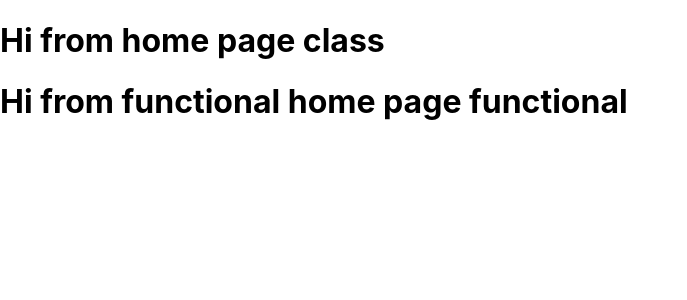
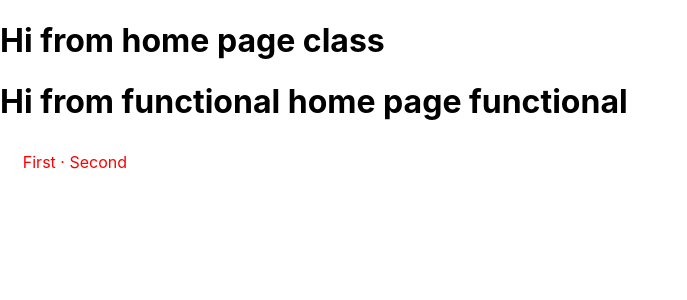
Before and after one commit to ajittupe2548/react-practice, a React (Create React App) app: page / in a window 1280 px wide. Shown: the top 300 px of the page, without its empty margins (0-687 px from the left). Built offline with nearby package versions, Linux system fonts and the light colour scheme.

Commit message:
Added : Dom elements

```diff
--- a/src/App.js
+++ b/src/App.js
@@ -1,12 +1,43 @@
 import './App.css';
 import CHome from './Components/CHome';
 import FHome from './Components/FHome';
+
+// React implements a browser-independent DOM system for performance and cross-browser compatibility. We took the opportunity to clean up a few rough edges in browser DOM implementations
+// In React, all DOM properties and attributes (including event handlers) should be camelCased. For example, the HTML attribute tabindex corresponds to the attribute tabIndex in React. The exception is aria-* and data-* attributes, which should be lowercased. For example, you can keep aria-label as aria-label.
+
+// A) Differences In Attributes
+// 1) checked - The checked attribute is supported by <input> components of type checkbox or radio. You can use it to set whether the component is checked. This is useful for building controlled components. defaultChecked is the uncontrolled equivalent, which sets whether the component is checked when it is first mounted.
+
+// 2) className - To specify a CSS class, use the className attribute. This applies to all regular DOM and SVG elements like <div>, <a>, and others.
+
+// 3) dangerouslySetInnerHTML - dangerouslySetInnerHTML is React’s replacement for using innerHTML in the browser DOM. In general, setting HTML from code is risky because it’s easy to inadvertently expose your users to a cross-site scripting (XSS) attack. So, you can set HTML directly from React, but you have to type out dangerouslySetInnerHTML and pass an object with a __html key, to remind yourself that it’s dangerous.
+
+// 4) htmlFor - Since for is a reserved word in JavaScript, React elements use htmlFor instead.
+
+// 5) onChange - The onChange event behaves as you would expect it to: whenever a form field is changed, this event is fired. We intentionally do not use the existing browser behavior because onChange is a misnomer for its behavior and React relies on this event to handle user input in real time.
+
+// 6) selected - If you want to mark an <option> as selected, reference the value of that option in the value of its <select> instead. Check out “The select Tag” for detailed instructions.
+
+// 7) style - The style attribute accepts a JavaScript object with camelCased properties rather than a CSS string. This is consistent with the DOM style JavaScript property, is more efficient, and prevents XSS security holes.
+// Style keys are camelCased in order to be consistent with accessing the properties on DOM nodes from JS (e.g. node.style.backgroundImage). Vendor prefixes other than ms should begin with a capital letter. This is why WebkitTransition has an uppercase “W”.
+// React will automatically append a “px” suffix to certain numeric inline style properties. If you want to use units other than “px”, specify the value as a string with the desired unit.
+// Not all style properties are converted to pixel strings though. Certain ones remain unitless (eg zoom, order, flex). A complete list of unitless properties can be seen here(https://github.com/facebook/react/blob/4131af3e4bf52f3a003537ec95a1655147c81270/src/renderers/dom/shared/CSSProperty.js#L15-L59).
+
+// 8) suppressContentEditableWarning - Normally, there is a warning when an element with children is also marked as contentEditable, because it won’t work. This attribute suppresses that warning. Don’t use this unless you are building a library like Draft.js that manages contentEditable manually.
+
+// 9) suppressHydrationWarning - If you use server-side React rendering, normally there is a warning when the server and the client render different content. However, in some rare cases, it is very hard or impossible to guarantee an exact match. For example, timestamps are expected to differ on the server and on the client.
+// If you set suppressHydrationWarning to true, React will not warn you about mismatches in the attributes and the content of that element. It only works one level deep, and is intended to be used as an escape hatch. Don’t overuse it.
+
+// 10) value - The value attribute is supported by <input>, <select> and <textarea> components. You can use it to set the value of the component. This is useful for building controlled components. defaultValue is the uncontrolled equivalent, which sets the value of the component when it is first mounted.
+
+
 
 function App() {
   return (
     <div className="App">
       <CHome/>
       <FHome/>
+      <div dangerouslySetInnerHTML={{__html: 'First &middot; Second'}} style={{color: 'red', padding: 10, margin: '1%'}} />
     </div>
   );
 }
```
